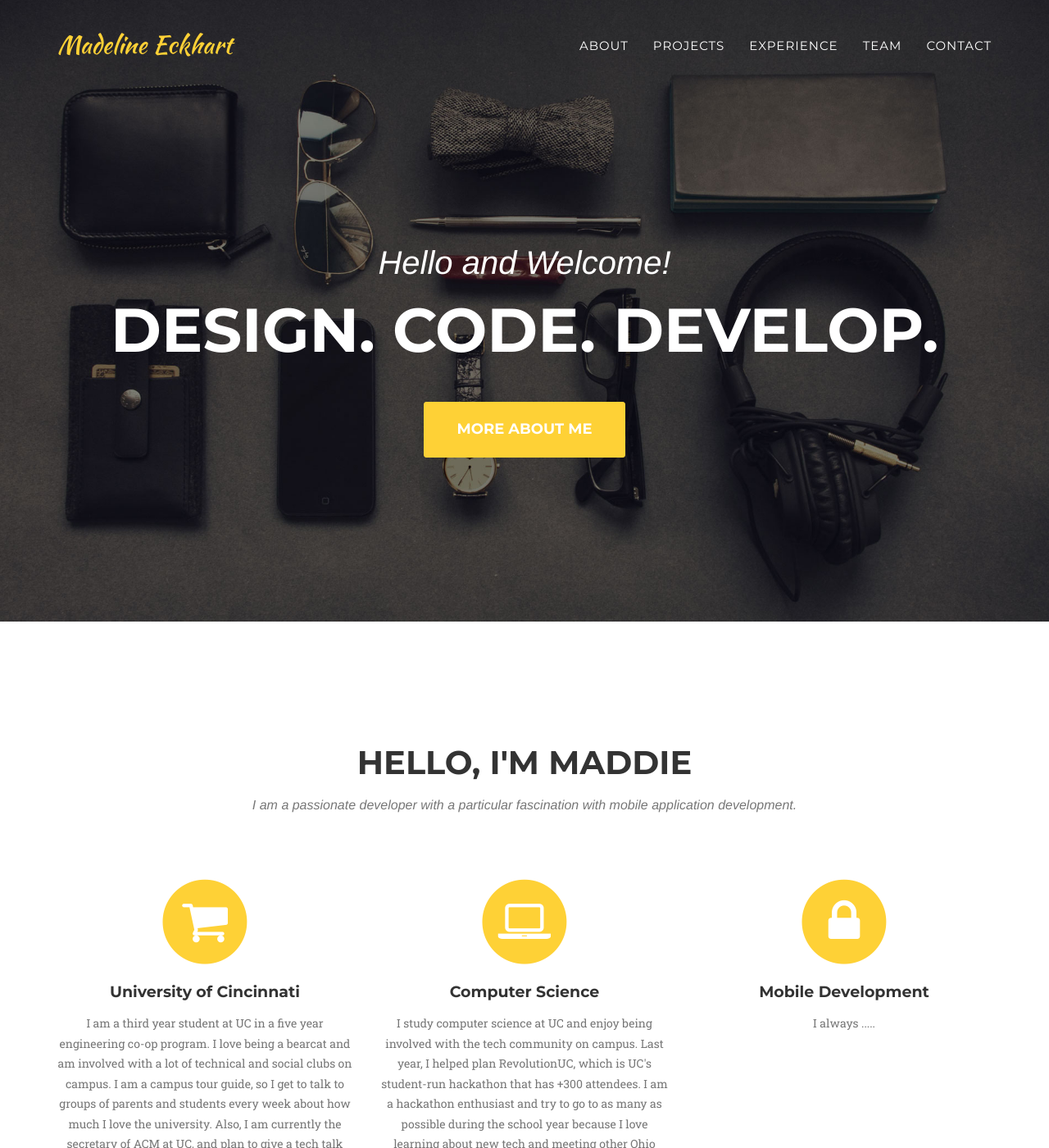
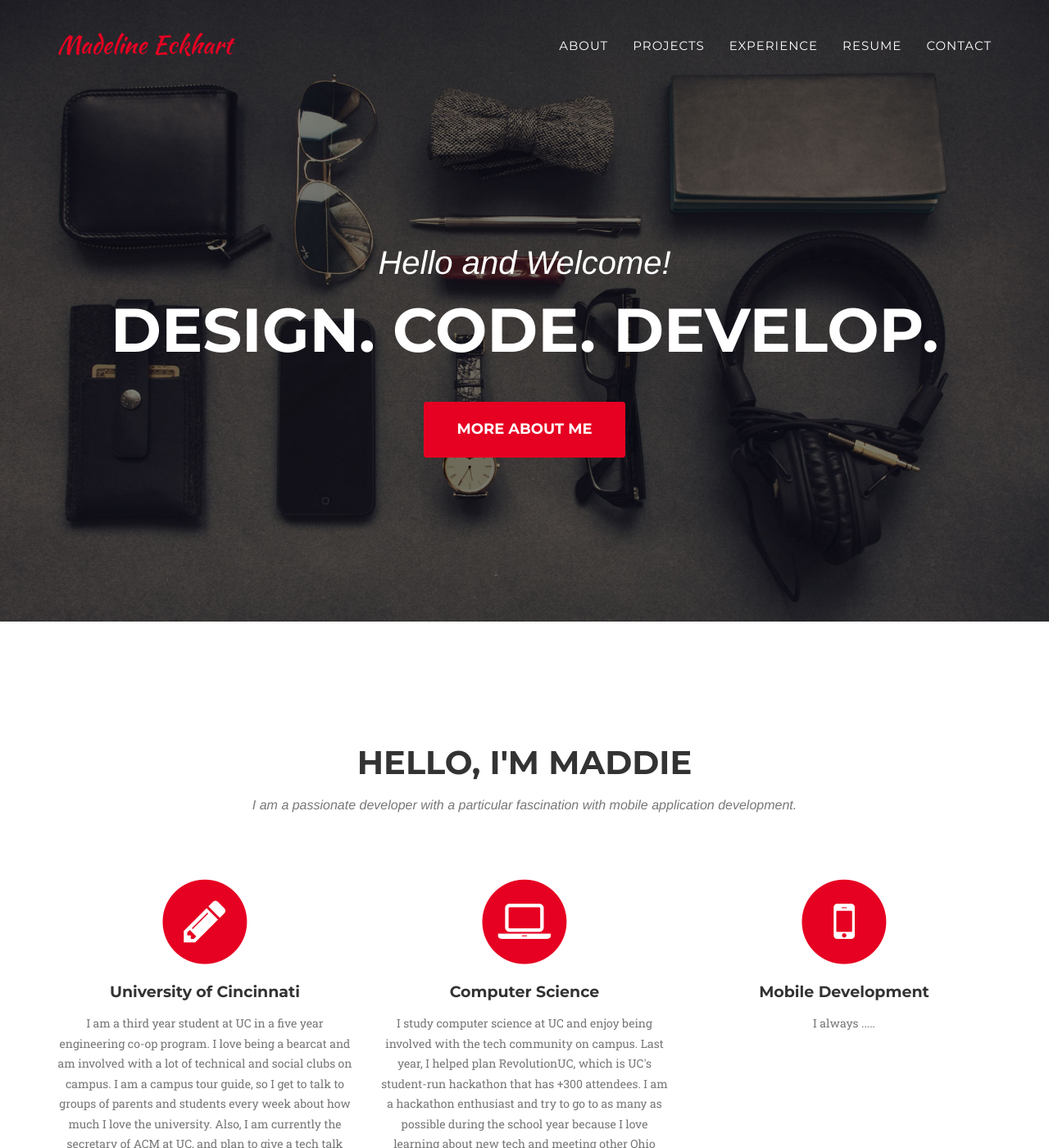
Before and after one commit to maddie-eckhart/Learning-Jekyll, a Jekyll site: the page built from index.html, in a window 1280 px wide and 1400 px high. Shown: the whole window at 82% size. Built offline with Jekyll 4.4.1, drawn with Linux system fonts in a browser that asks for light colours; some web fonts are replaced; some of the changed text lies outside the part shown.

Commit message:
added Ulta experience

```diff
--- a/_data/template.yml
+++ b/_data/template.yml
@@ -1,7 +1,7 @@
 # Color settings (hex-codes without the leading hash-tag)
 color:
-  primary: fed136
-  secondary: fec503
+  primary: e60122 # fed136
+  secondary: fe4b65 # fec503
   secondary-dark: 333
   muted: 777
 
--- a/_includes/about.html
+++ b/_includes/about.html
@@ -1,9 +1,9 @@
-<!-- About Section -->
+<!-- Experience Section -->
     <section id="about">
         <div class="container">
             <div class="row">
                 <div class="col-lg-12 text-center">
-                    <h2 class="section-heading">THIS ISπ</h2>
+                    <h2 class="section-heading">EXPERIENCE</h2>
                     <h3 class="section-subheading text-muted">Lorem ipsum dolor sit amet consectetur.</h3>
                 </div>
             </div>
@@ -16,11 +16,19 @@
                             </div>
                             <div class="timeline-panel">
                                 <div class="timeline-heading">
-                                    <h4>2009-2011</h4>
-                                    <h4 class="subheading">Our Humble Beginnings</h4>
+                                    <h4>Jun - Aug 2018</h4>
+                                    <h4 class="subheading">Mobile Development Intern</h4>
+                                    <h5 class="subheading">Ulta Beauty</h5>
                                 </div>
                                 <div class="timeline-body">
-                                    <p class="text-muted">Lorem ipsum dolor sit amet, consectetur adipisicing elit. Sunt ut voluptatum eius sapiente, totam reiciendis temporibus qui quibusdam, recusandae sit vero unde, sed, incidunt et ea quo dolore laudantium consectetur!</p>
+                                    <p class="text-muted">Worked on projects for guest mobility, enterprise mobility, and digital innovation while completing a larger AR project for the company. <br/>
+                                            •	Developed an interactive AR app that demonstrates the potential of AR to a retailer and their mobile shopping experience <br/>
+                                            •	Worked extensively with ARKit and Xcode to develop a custom environment for a 3D model to be placed and manipulated by the user <br/>
+                                            •	Implemented an automated build script feature that pushed a final build directly to the Google Play store instead of going through a third party <br/>
+                                            •	Attended meetings and helped evaluate vendor strategy with digital innovation <br/>
+                                            •	Worked on tickets to fix bugs and contribute to the codebase of both the guest and enterprise app
+
+                                    </p>
                                 </div>
                             </div>
                         </li>
@@ -32,6 +40,7 @@
                                 <div class="timeline-heading">
                                     <h4>March 2011</h4>
                                     <h4 class="subheading">An Agency is Born</h4>
+                                    <h5 class="subheading">Giant Sparkplug</h5>
                                 </div>
                                 <div class="timeline-body">
                                     <p class="text-muted">Lorem ipsum dolor sit amet, consectetur adipisicing elit. Sunt ut voluptatum eius sapiente, totam reiciendis temporibus qui quibusdam, recusandae sit vero unde, sed, incidunt et ea quo dolore laudantium consectetur!</p>
@@ -46,6 +55,7 @@
                                 <div class="timeline-heading">
                                     <h4>December 2012</h4>
                                     <h4 class="subheading">Transition to Full Service</h4>
+                                    <h5 class="subheading">Giant Sparkplug</h5>
                                 </div>
                                 <div class="timeline-body">
                                     <p class="text-muted">Lorem ipsum dolor sit amet, consectetur adipisicing elit. Sunt ut voluptatum eius sapiente, totam reiciendis temporibus qui quibusdam, recusandae sit vero unde, sed, incidunt et ea quo dolore laudantium consectetur!</p>
@@ -60,6 +70,7 @@
                                 <div class="timeline-heading">
                                     <h4>July 2014</h4>
                                     <h4 class="subheading">Phase Two Expansion</h4>
+                                    <h5 class="subheading">Giant Sparkplug</h5>
                                 </div>
                                 <div class="timeline-body">
                                     <p class="text-muted">Lorem ipsum dolor sit amet, consectetur adipisicing elit. Sunt ut voluptatum eius sapiente, totam reiciendis temporibus qui quibusdam, recusandae sit vero unde, sed, incidunt et ea quo dolore laudantium consectetur!</p>
--- a/_includes/header.html
+++ b/_includes/header.html
@@ -28,7 +28,7 @@
                         <a class="page-scroll" href="#about">Experience</a>
                     </li>
                     <li>
-                        <a class="page-scroll" href="#team">Team</a>
+                        <a class="page-scroll" href="#team">Resume</a>
                     </li>
                     <li>
                         <a class="page-scroll" href="#contact">Contact</a>
--- a/_includes/services.html
+++ b/_includes/services.html
@@ -1,4 +1,4 @@
-<!-- Services Section -->
+<!-- About Section -->
     <section id="services">
         <div class="container">
             <div class="row">
@@ -11,7 +11,7 @@
                 <div class="col-md-4">
                     <span class="fa-stack fa-4x">
                         <i class="fa fa-circle fa-stack-2x text-primary"></i>
-                        <i class="fa fa-shopping-cart fa-stack-1x fa-inverse"></i>
+                        <i class="fa fa-pencil fa-stack-1x fa-inverse"></i>
                     </span>
                     <h4 class="service-heading">University of Cincinnati</h4>
                     <p class="text-muted">I am a third year student at UC in a five year engineering co-op program.
@@ -36,7 +36,7 @@
                 <div class="col-md-4">
                     <span class="fa-stack fa-4x">
                         <i class="fa fa-circle fa-stack-2x text-primary"></i>
-                        <i class="fa fa-lock fa-stack-1x fa-inverse"></i>
+                        <i class="fa fa-mobile fa-stack-1x fa-inverse"></i>
                     </span>
                     <h4 class="service-heading">Mobile Development</h4>
                     <p class="text-muted">I always .....</p>
```
Also changed, not shown: 9 other files.
